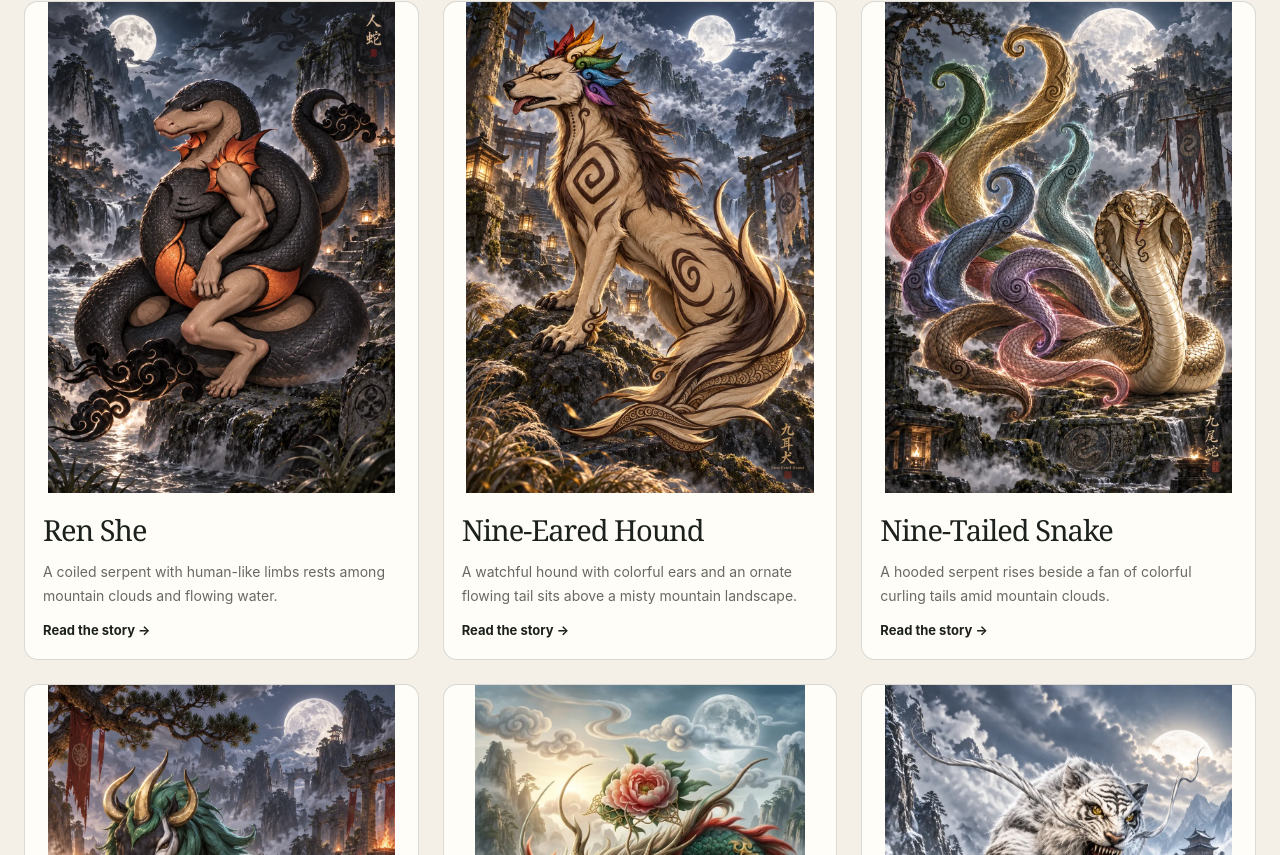
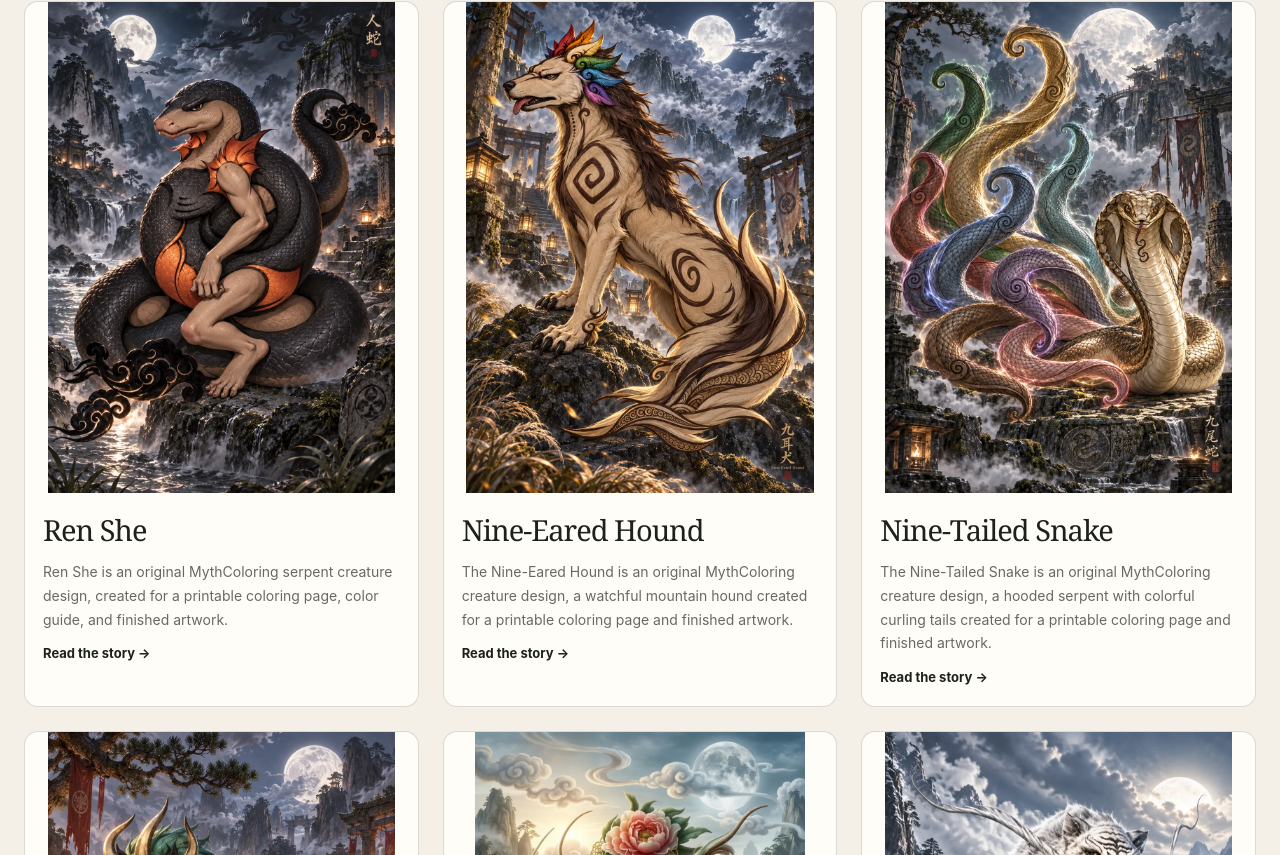
Before and after one commit to rakezhou2020/mythcoloring, a Next.js app: page /creatures in a window 1280 px wide. Shown: the part 2649-3504 px from the top of the page. Built offline with nearby package versions, Linux system fonts and the light colour scheme.

Commit message:
Clarify original creature archives

```diff
--- a/data/creatures.ts
+++ b/data/creatures.ts
@@ -158,15 +158,16 @@ export const creatures: Creature[] = [
     name: "Ren Ma",
     localName: "人马",
     themeSlug: "shan-hai-jing",
-    origin: "Creator-named fantasy coloring artwork of Ren Ma (人马).",
+    origin:
+      "Limited historical records available. Ren Ma is the name used for an original MythColoring creature design. We have not identified a reliable ancient Chinese text that matches both this name and this artwork, so it should be understood as a contemporary fantasy creature inspired by the visual language of mythic water worlds rather than as a documented Shan Hai Jing entry.",
     shortDescription:
-      "A turquoise aquatic creature sweeps through waves with golden fins, long whiskers, and outstretched claws.",
+      "Ren Ma is an original MythColoring aquatic creature design, created for a printable coloring page, color guide, and finished artwork.",
     appearance:
-      "This artwork depicts Ren Ma with a broad smiling face, a curling fish-like body, a golden mane and tail fin, and two scaled forelimbs.",
+      "Ren Ma has a broad, smiling face, a curling fish-like body, a golden mane and tail fin, and two scaled forelimbs. These features belong to MythColoring's artistic interpretation and are designed to make the creature feel lively, friendly, and at home among waves and underwater architecture.",
     legend:
-      "The finished illustration places the creature inside an ornate underwater palace among glowing pearls, treasure, and swirling currents. The line art surrounds it with clouds and waves.",
+      "No verified ancient legend currently supports this exact creature name and form. Rather than invent a historical adventure, the Ren Ma archive presents the artwork as an open invitation to imagine a gentle guardian of an underwater palace, surrounded by pearls, currents, and places still waiting to be explored.",
     symbolism:
-      "Turquoise and gold create a bright coloring palette, while the curved body, flowing whiskers, and waves offer room to explore movement and texture.",
+      "Ren Ma represents curiosity, movement, and the pleasure of making a new creature story through art. Its turquoise and gold palette, curved body, and flowing whiskers leave room for individual choices. Through MythColoring, this original design becomes a coloring page where every version can have its own legend.",
     heroImage: "/products/ren-ma/finished.jpg",
     featured: true,
     status: "published",
@@ -176,11 +177,16 @@ export const creatures: Creature[] = [
     name: "Ren She",
     localName: "人蛇",
     themeSlug: "shan-hai-jing",
-    origin: "Creator-named fantasy coloring artwork of Ren She (人蛇).",
-    shortDescription: "A coiled serpent with human-like limbs rests among mountain clouds and flowing water.",
-    appearance: "This artwork depicts Ren She with dark coils, a tan face and limbs, orange fins, and a watchful expression.",
-    legend: "The finished illustration places the creature beside a moonlit mountain stream, surrounded by mist, waterfalls, and lantern-lit pavilions.",
-    symbolism: "Dark gray, warm tan, and bright orange offer a contrasting palette, with broad coils and fine mountain details to color.",
+    origin:
+      "Limited historical records available. Ren She is the name used for an original MythColoring creature design. We have not identified a reliable ancient source for this exact name and illustrated form. While human-and-serpent forms appear across many myth traditions, this page does not claim a specific historical entry for Ren She.",
+    shortDescription:
+      "Ren She is an original MythColoring serpent creature design, created for a printable coloring page, color guide, and finished artwork.",
+    appearance:
+      "Ren She has dark coils, a warm tan face and limbs, orange fins, and a watchful expression. The combination of serpent form, human-like features, clouds, and mountain water is MythColoring's artistic interpretation, designed to create a calm, mysterious scene without assigning an unverified ancient description.",
+    legend:
+      "No verified ancient legend currently supports this exact creature name and form. The finished artwork imagines Ren She beside a moonlit mountain stream, with mist, waterfalls, and lantern-lit pavilions. It is a contemporary story setting that leaves room for each colorist to decide whether Ren She is a traveler, guardian, or quiet neighbor of the water.",
+    symbolism:
+      "Ren She represents transformation, patience, and the meeting of water and mountain landscapes. Its dark gray, warm tan, and orange palette offers both broad shapes and fine scenery to color. Through MythColoring, this original creature becomes a space for personal storytelling rather than a claim about a fixed ancient legend.",
     heroImage: "/products/ren-she/finished.webp",
     featured: true,
     status: "published",
@@ -190,11 +196,16 @@ export const creatures: Creature[] = [
     name: "Nine-Eared Hound",
     localName: "九耳犬",
     themeSlug: "shan-hai-jing",
-    origin: "Creator-named fantasy coloring artwork of the Nine-Eared Hound (九耳犬).",
-    shortDescription: "A watchful hound with colorful ears and an ornate flowing tail sits above a misty mountain landscape.",
-    appearance: "This artwork depicts the hound with cream fur, a dark brown mane, spiral markings, rainbow-colored ears, and a long patterned tail.",
-    legend: "The finished illustration places the hound on a rocky ledge among lantern-lit mountain gateways beneath a full moon. The line art surrounds it with pine trees, clouds, and distant peaks.",
-    symbolism: "Warm cream and brown tones contrast with bright ears, while flowing fur and intricate tail patterns provide a detailed coloring study.",
+    origin:
+      "Limited historical records available. The Nine-Eared Hound is an original MythColoring creature design. We have not identified a reliable ancient Chinese text that documents this exact name and form, so this page presents the hound as a contemporary fantasy character rather than attributing it to the Shan Hai Jing or another historical source.",
+    shortDescription:
+      "The Nine-Eared Hound is an original MythColoring creature design, a watchful mountain hound created for a printable coloring page and finished artwork.",
+    appearance:
+      "The Nine-Eared Hound has cream fur, a dark brown mane, spiral markings, colorful ears, and a long patterned tail. These visual details are MythColoring's original interpretation. They give the hound a bright, collectible feel while the rocky ledge, pines, clouds, and peaks create a storybook mountain setting.",
+    legend:
+      "No verified ancient legend currently supports this exact creature name and form. The finished artwork imagines the hound watching from a mountain ledge beneath a full moon, near lantern-lit gateways and distant peaks. That setting is a MythColoring story prompt, leaving the creature's journey open for families and colorists to imagine.",
+    symbolism:
+      "The Nine-Eared Hound represents attentiveness, companionship, and the fun of noticing small details. Warm cream and brown tones meet vivid ear colors and intricate tail patterns, offering many ways to personalize the page. Through MythColoring, this original hound becomes a coloring page for building a new legend one color at a time.",
     heroImage: "/products/nine-eared-hound/finished.webp",
     featured: true,
     status: "published",
@@ -204,11 +215,16 @@ export const creatures: Creature[] = [
     name: "Nine-Tailed Snake",
     localName: "九尾蛇",
     themeSlug: "shan-hai-jing",
-    origin: "Creator-named fantasy coloring artwork of the Nine-Tailed Snake (九尾蛇).",
-    shortDescription: "A hooded serpent rises beside a fan of colorful curling tails amid mountain clouds.",
-    appearance: "This artwork depicts the snake with a pale golden hood, patterned scales, and sweeping tails in gold, green, red, blue, purple, and muted earth tones.",
-    legend: "The finished illustration places the serpent on an ancient stone terrace beneath a full moon, with glowing tails, waterfalls, and distant mountain pavilions.",
-    symbolism: "Broad curling tails invite color exploration, while the scales, rocks, and pine trees add fine detail to the coloring page.",
+    origin:
+      "Limited historical records available. The Nine-Tailed Snake is an original MythColoring creature design. Although nine-tailed animals appear in several East Asian traditions, we have not identified a reliable ancient text for this exact snake name and illustrated form. This page therefore presents it as a contemporary fantasy creation rather than a documented Shan Hai Jing creature.",
+    shortDescription:
+      "The Nine-Tailed Snake is an original MythColoring creature design, a hooded serpent with colorful curling tails created for a printable coloring page and finished artwork.",
+    appearance:
+      "The Nine-Tailed Snake has a pale golden hood, patterned scales, and sweeping tails in gold, green, red, blue, purple, and earthy shades. This palette and its fan of tails are MythColoring's original interpretation, arranged to make the creature's silhouette clear and satisfying to color.",
+    legend:
+      "No verified ancient legend currently supports this exact creature name and form. The finished artwork imagines the serpent on an old stone terrace beneath a full moon, with glowing tails, waterfalls, and distant mountain pavilions. It is a contemporary fantasy setting, made to spark a colorist's own ideas rather than replace an ancient source.",
+    symbolism:
+      "The Nine-Tailed Snake represents transformation, imagination, and the many directions a story can take. Its broad curling tails invite bold color choices, while scales, rocks, and pines add quieter detail. Through MythColoring, this original creature becomes a coloring page where a new legend can begin with a single color.",
     heroImage: "/products/nine-tailed-snake/finished.webp",
     featured: true,
     status: "published",
```
Also changed, not shown: app/creatures/[slug]/page.tsx (+20 -0 lines).
